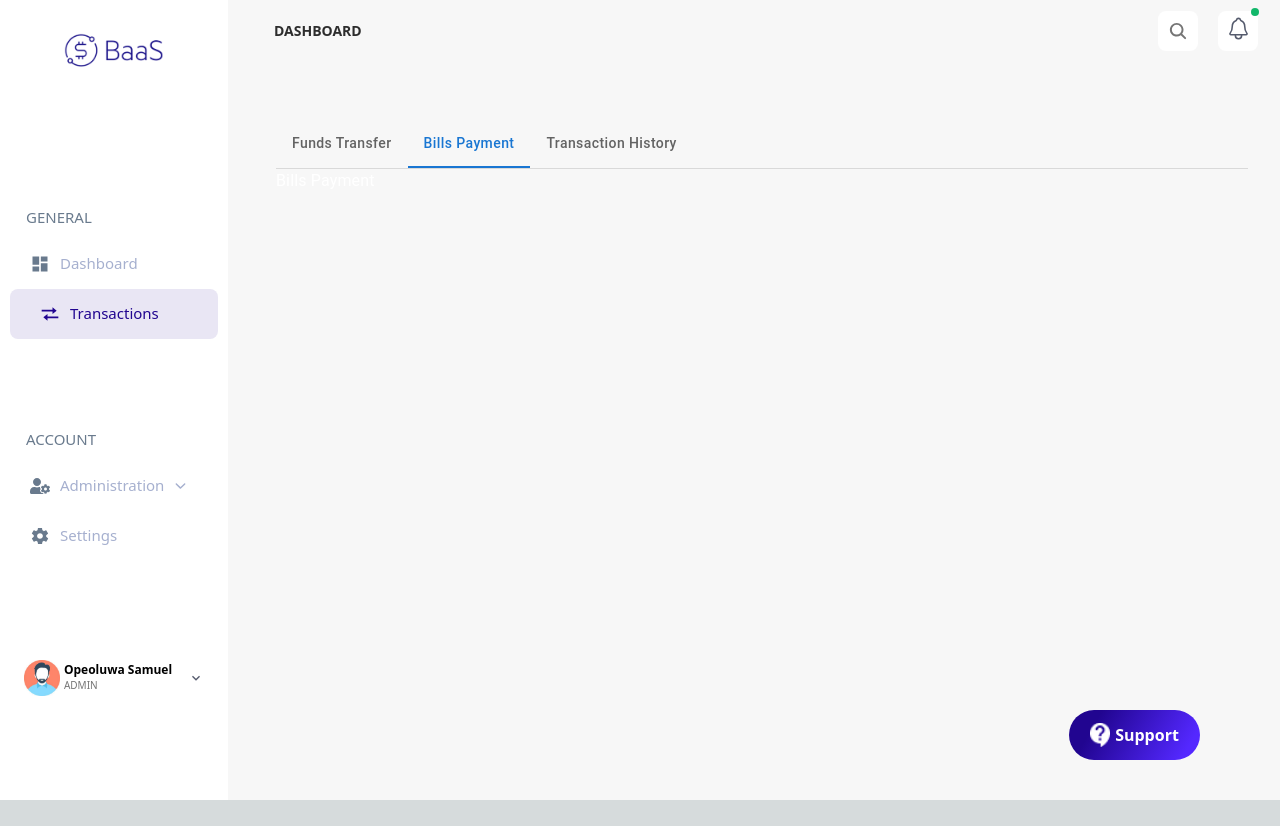
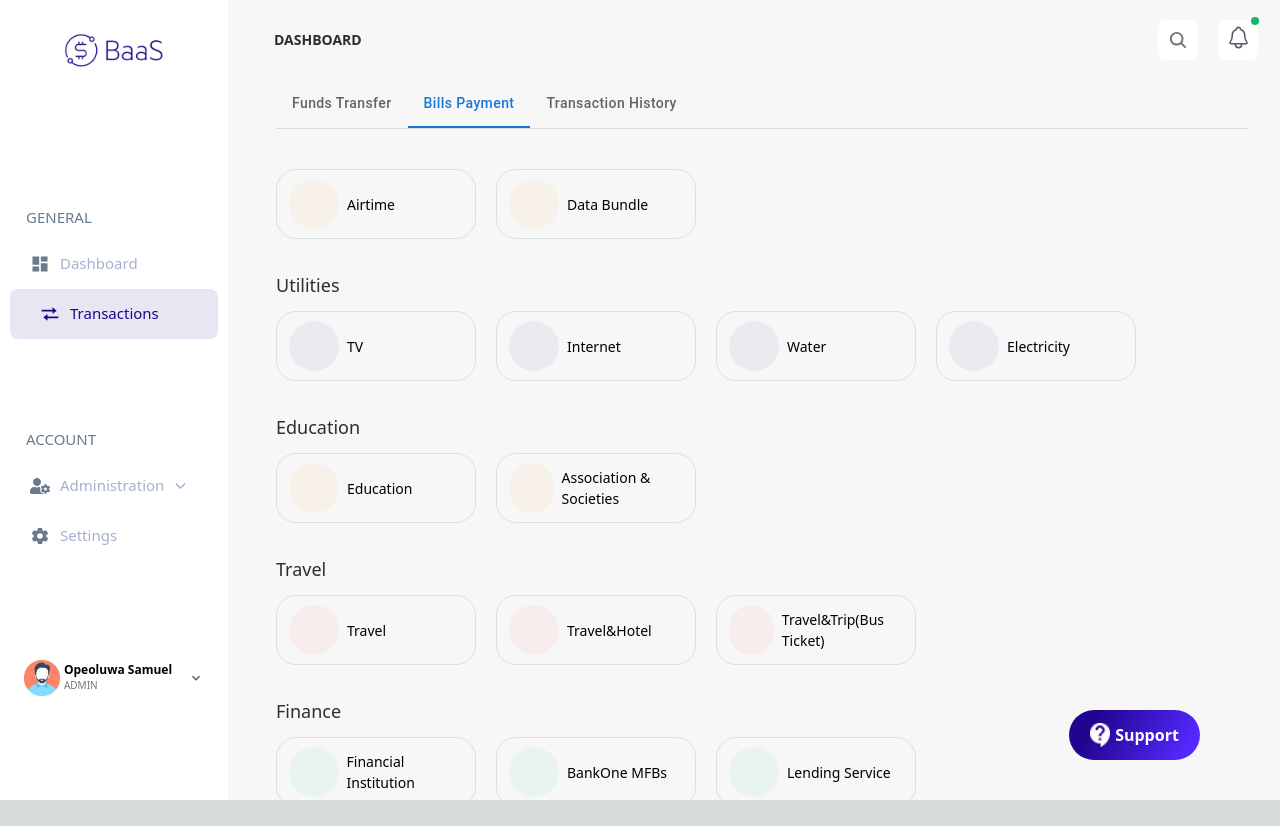
Before and after one commit to olukunle-abolade/BaaSNGWeb, a Next.js app: page /dashboard/transactions in a window 1280 px wide. Both pictures are taken after a click on the tab "Bills Payment". Before the commit the page ends 800 px from the top, so only its background shows below. Built offline with nearby package versions, Linux system fonts and the light colour scheme.

Commit message:
design: Bill Payment ui impementation

```diff
--- a/package.json
+++ b/package.json
@@ -23,7 +23,6 @@
     "next": "13.2.4",
     "react": "18.2.0",
     "react-apexcharts": "^1.4.0",
-    "react-datepicker": "^4.11.0",
     "react-dom": "18.2.0",
     "react-hook-form": "^7.43.7",
     "react-icons": "^4.8.0",
--- a/src/app/dashboard/transactions/page.tsx
+++ b/src/app/dashboard/transactions/page.tsx
@@ -14,6 +14,11 @@ import CustomButton from '@/components/CustomButton';
 import Question  from '@/assets/images/question.png';
 import { Button } from '@mui/material';
 import SidebarAddUser from '@/components/user/AddUserDrawer';
+import Utility from '@/view/bills/Utility';
+import Recharge from '@/view/bills/Recharge';
+import Education from '@/view/bills/Education';
+import Finance from '@/view/bills/Finance';
+import Travel from '@/view/bills/Travel';
 
 interface TabPanelProps {
   children?: React.ReactNode;
@@ -34,7 +39,7 @@ function TabPanel(props: TabPanelProps) {
     >
       {value === index && (
         <Box>
-          <Typography>{children}</Typography>
+          <>{children}</>
         </Box>
       )}
     </div>
@@ -71,7 +76,6 @@ const Transactions = () => {
         </Box>
         <TabPanel value={value} index={0}>
           <Box>
-
             <div className="grid grid-cols-3 gap-4 w-[966px] mt-8" onClick={toggleAddUserDrawer}>
               <div className='flex flex-col items-center justify-center bg-p50 h-[182.55px] rounded-[10px]'>
                 {/* circle  */}
@@ -121,7 +125,14 @@ const Transactions = () => {
           </Box>
         </TabPanel>
         <TabPanel value={value} index={1}>
-          Bills Payment
+          <div className='space-y-8 mt-10'>
+            <Recharge />
+            <Utility />
+            <Education />
+            <Travel />
+            <Finance />
+          </div>
+
         </TabPanel>
         <TabPanel value={value} index={2}>
           Transaction History
--- a/src/components/topnav/style-topnav.ts
+++ b/src/components/topnav/style-topnav.ts
@@ -11,7 +11,7 @@ export const TopNavWrapper = styled.div`
     background: #F7F7F7;
     position:fixed;
     width: calc(100% - ${SIZES.sidebar} - 0.5rem);
-    height: 62px;
+    height: 80px;
 
     .left_Topnav {
       display: flex;
--- a/src/styles/style-layout.ts
+++ b/src/styles/style-layout.ts
@@ -17,7 +17,7 @@ export const LayoutContent = styled.div `
 export const LayoutContentMain = styled.div<{active: any}> `
     min-height: 100vh;
     padding: ${props => props.active ? `1.2rem 2rem` : ""};
-    padding-top: 15vh;
+    padding-top: 10vh;
 `
 
 export const AuthFlowLayoutContainer = styled.div `
--- /dev/null
+++ b/src/view/bills/Education.tsx
@@ -0,0 +1,37 @@
+'use client'
+
+
+const utils = [
+  {
+    id: 1,
+    name: 'Education'
+  },
+  {
+    id: 2,
+    name: 'Association & Societies'
+  }
+]
+
+const Education = () => {
+  return (
+    <div>
+      {/*  */}
+      <h2 className="text-lg text-[#2D2D2D] font-medium mb-3" >Education</h2>
+      <div className="flex space-x-5">
+        {
+          utils.map((util, index) => {
+            return (
+              <div className="flex items-center pl-3 space-x-2 w-[200px] h-[70px] border border-n40 rounded-[20px]" key={index}>
+                {/*  */}
+                <div className='flex items-center justify-center w-[50px] h-[50px] rounded-full bg-kysec'></div>
+                <h2 className="text-[14px] text-black font-medium">{util.name}</h2>
+              </div>
+            )
+          })
+        }
+      </div>
+    </div>
+  )
+}
+
+export default Education
--- /dev/null
+++ b/src/view/bills/Finance.tsx
@@ -0,0 +1,41 @@
+'use client'
+
+
+const utils = [
+  {
+    id: 1,
+    name: 'Financial Institution'
+  },
+  {
+    id: 2,
+    name: 'BankOne MFBs'
+  },
+  {
+    id: 3,
+    name: 'Lending Service'
+  }
+]
+
+const Finance = () => {
+  return (
+    <div>
+      {/*  */}
+      <h2 className="text-lg text-[#2D2D2D] font-medium mb-3" >Finance</h2>
+      <div className="flex space-x-5">
+        {
+          utils.map((util, index) => {
+            return (
+              <div className="flex items-center pl-3 space-x-2 w-[200px] h-[70px] border border-n40 rounded-[20px]" key={index}>
+                {/*  */}
+                <div className='flex items-center justify-center w-[50px] h-[50px] rounded-full bg-kgsec'></div>
+                <h2 className="text-[14px] text-black font-medium">{util.name}</h2>
+              </div>
+            )
+          })
+        }
+      </div>
+    </div>
+  )
+}
+
+export default Finance
--- /dev/null
+++ b/src/view/bills/Recharge.tsx
@@ -0,0 +1,36 @@
+'use client'
+
+
+const utils = [
+  {
+    id: 1,
+    name: 'Airtime'
+  },
+  {
+    id: 2,
+    name: 'Data Bundle'
+  }
+]
+
+const Recharge = () => {
+  return (
+    <div>
+      {/*  */}
+      <div className="flex space-x-5">
+        {
+          utils.map((util, index) => {
+            return (
+              <div className="flex items-center pl-3 space-x-2 w-[200px] h-[70px] border border-n40 rounded-[20px]" key={index}>
+                {/*  */}
+                <div className='flex items-center justify-center w-[50px] h-[50px] rounded-full bg-kysec'></div>
+                <h2 className="text-[14px] text-black font-medium">{util.name}</h2>
+              </div>
+            )
+          })
+        }
+      </div>
+    </div>
+  )
+}
+
+export default Recharge
--- /dev/null
+++ b/src/view/bills/Travel.tsx
@@ -0,0 +1,41 @@
+'use client'
+
+
+const utils = [
+  {
+    id: 1,
+    name: 'Travel'
+  },
+  {
+    id: 2,
+    name: 'Travel&Hotel'
+  },
+  {
+    id: 3,
+    name: 'Travel&Trip(Bus Ticket)'
+  }
+]
+
+const Travel = () => {
+  return (
+    <div>
+      {/*  */}
+      <h2 className="text-lg text-[#2D2D2D] font-medium mb-3" >Travel</h2>
+      <div className="flex space-x-5">
+        {
+          utils.map((util, index) => {
+            return (
+              <div className="flex items-center pl-3 space-x-2 w-[200px] h-[70px] border border-n40 rounded-[20px]" key={index}>
+                {/*  */}
+                <div className='flex items-center justify-center w-[50px] h-[50px] rounded-full bg-krsec'></div>
+                <h2 className="text-[14px] text-black font-medium">{util.name}</h2>
+              </div>
+            )
+          })
+        }
+      </div>
+    </div>
+  )
+}
+
+export default Travel
--- /dev/null
+++ b/src/view/bills/Utility.tsx
@@ -0,0 +1,45 @@
+'use client'
+
+
+const utils = [
+  {
+    id: 1,
+    name: 'TV'
+  },
+  {
+    id: 2,
+    name: 'Internet'
+  },
+  {
+    id: 3,
+    name: 'Water'
+  },
+  {
+    id: 4,
+    name: 'Electricity'
+  }
+]
+
+const Utility = () => {
+  return (
+    <div>
+      {/*  */}
+      <h2 className="text-lg text-[#2D2D2D] font-medium mb-3" >Utilities</h2>
+      <div className="flex space-x-5">
+        {
+          utils.map((util, index) => {
+            return (
+              <div className="flex items-center pl-3 space-x-2 w-[200px] h-[70px] border border-n40 rounded-[20px]" key={index}>
+                {/*  */}
+                <div className='flex items-center justify-center w-[50px] h-[50px] rounded-full bg-kpsec'></div>
+                <h2 className="text-[14px] text-black font-medium">{util.name}</h2>
+              </div>
+            )
+          })
+        }
+      </div>
+    </div>
+  )
+}
+
+export default Utility
--- a/tailwind.config.js
+++ b/tailwind.config.js
@@ -6,6 +6,7 @@ module.exports = {
     './src/app/**/*.{js,ts,jsx,tsx}',
     './src/styles/**/*.{js,ts,jsx,tsx}',
     './src/layouts/**/*.{js,ts,jsx,tsx}',
+    './src/view/**/*.{js,ts,jsx,tsx}',
   ],
   theme: {
     extend: {
@@ -13,6 +14,7 @@ module.exports = {
         kprimary: '#210590',
         kblackCom: '#0D0D0D',
         kblack2: '#697A8D',
+        n40: '#DEDEDE',
         n50: '#BFBFBF',
         n100: '#757575',
         n200: '#666666',
```
Also changed, not shown: 1 other file (tests, documents, lock files or other folders).
